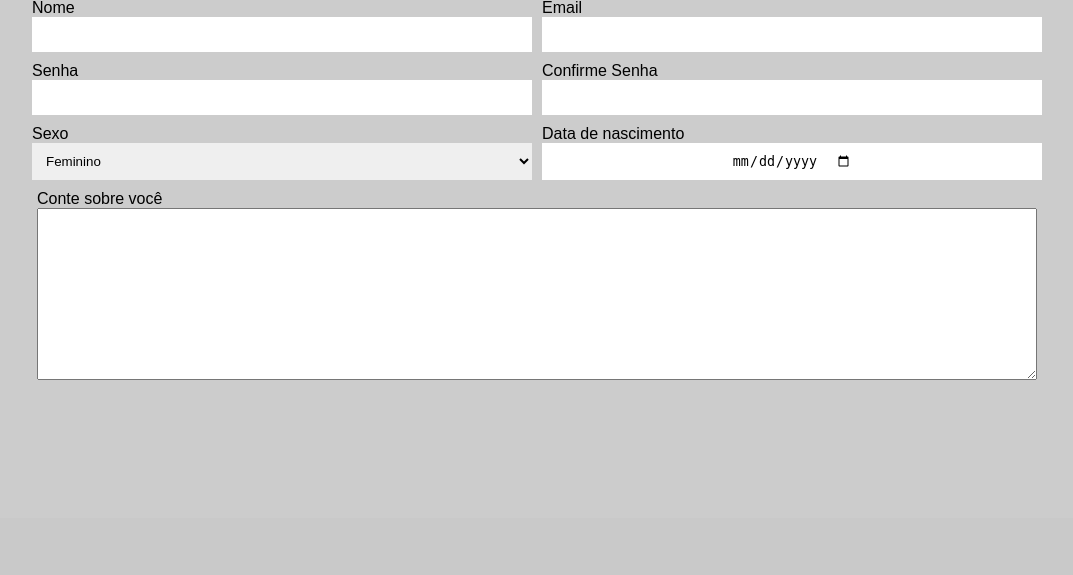
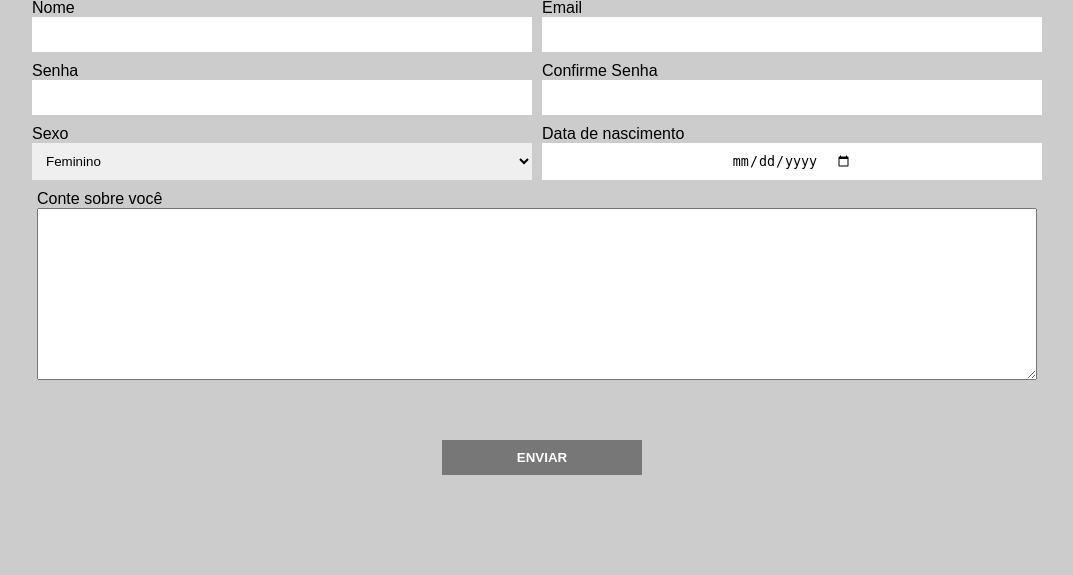
Before and after one commit to 4ndrenobr3/satella-desenvolvimento-web, a PHP site: page /form.html in a window 1280 px wide. Shown: the part 282-857 px from the top of the page, without its empty margins (98-1171 px from the left). Before the commit the page ends 662 px from the top, so only its background shows below. Run offline with PHP 8.4, Linux system fonts and the light colour scheme.

Commit message:
Criado o botão do formulário.

```diff
--- a/modulo01/semana04/assets/css/form.css
+++ b/modulo01/semana04/assets/css/form.css
@@ -87,3 +87,13 @@ form textarea {
     padding: 10px;
     margin: 0 10px 10px 0;
 }
+
+form button {
+    width: 200px;
+    padding: 10px;
+    margin: 50px;
+    background: #777777;
+    color: #fff;
+    font-weight: bold;
+    border: none;
+}
--- a/modulo01/semana04/form.html
+++ b/modulo01/semana04/form.html
@@ -53,6 +53,9 @@
                 <label for="textArea">Conte sobre você</label>
                 <textarea name="textArea" id="textArea" cols="30" rows="10"></textarea>
             </div>
+            <div>
+                <button>ENVIAR</button>
+            </div>
         </form>
     </section>
 </body>
```
